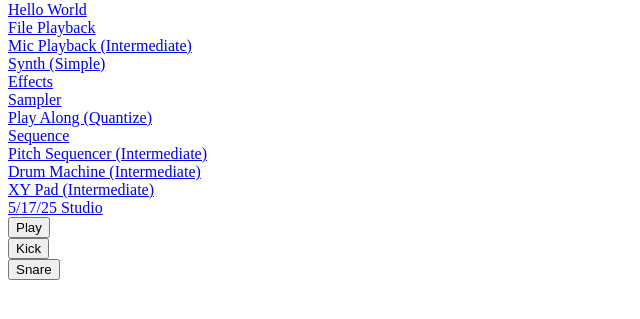
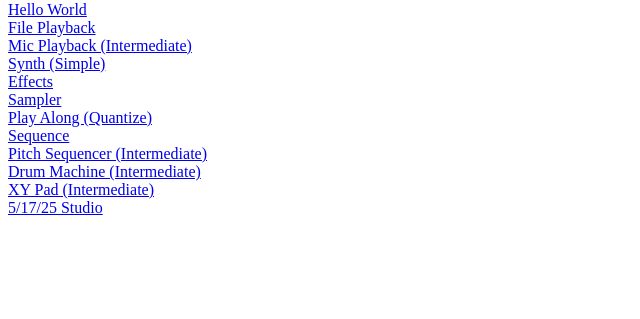
Before and after one commit to iteesy/cci-week6, a plain HTML site: page index.html in a window 1280 px wide. Shown: the part 79-398 px from the top of the page, without its empty margins (0-640 px from the left). Drawn offline with nearby package versions, Linux system fonts and the light colour scheme.

Commit message:
clean up dom

```diff
--- a/index.html
+++ b/index.html
@@ -40,14 +40,7 @@
     <br>
     <a href="/sat-studio/index.html">5/17/25 Studio</a>
 
-    <div class="container">
-        <div class="controls">
-            <button id="playButton" class="control-button">Play</button>
-            <button id="kickButton" class="control-button">Kick</button>
-            <button id="snareButton" class="control-button">Snare</button>
-        </div>
 
-    </div>
     <script src="https://cdnjs.cloudflare.com/ajax/libs/tone/14.8.49/Tone.js"></script>
 
   </body>
```
